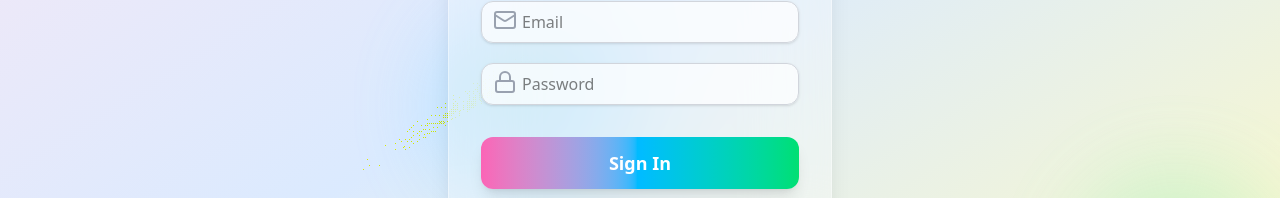
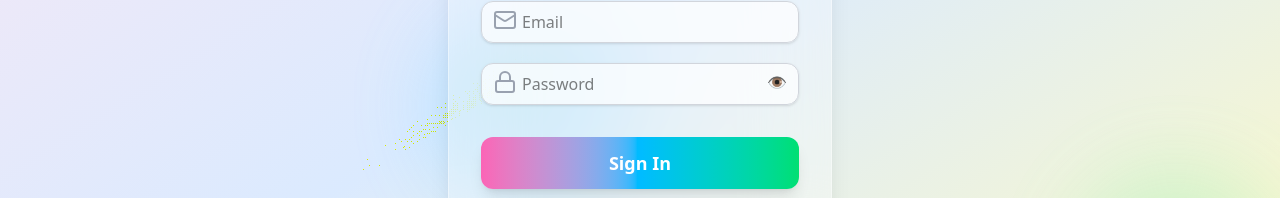
Before and after one commit to paramjeetug21/flask_frontend, a React (Vite) app: page /login in a window 1280 px wide. Shown: the part 399-597 px from the top of the page. Built offline with nearby package versions, Linux system fonts and the light colour scheme.

Commit message:
fix: at 1 18

```diff
--- a/src/pages/Login.jsx
+++ b/src/pages/Login.jsx
@@ -8,6 +8,8 @@ export default function Login() {
   const { login, loading, darkMode } = useAuth();
   const [email, setEmail] = useState("");
   const [password, setPassword] = useState("");
+  const [showPassword, setShowPassword] = useState(false);
+
   const navigate = useNavigate();
 
   const handleSubmit = async (e) => {
@@ -84,16 +86,23 @@ export default function Login() {
           </div>
 
           {/* Password */}
+          {/* Password */}
           <div className="relative">
             <Lock className="absolute top-1/2 left-3 -translate-y-1/2 text-gray-400" />
             <input
-              type="password"
+              type={showPassword ? "text" : "password"}
               value={password}
               onChange={(e) => setPassword(e.target.value)}
               placeholder="Password"
               className={inputClass}
               required
             />
+            <span
+              className="absolute top-1/2 right-3 -translate-y-1/2 cursor-pointer text-gray-400 hover:text-gray-600"
+              onClick={() => setShowPassword((prev) => !prev)}
+            >
+              {showPassword ? "🙈" : "👁️"}
+            </span>
           </div>
 
           {/* Button */}
```
